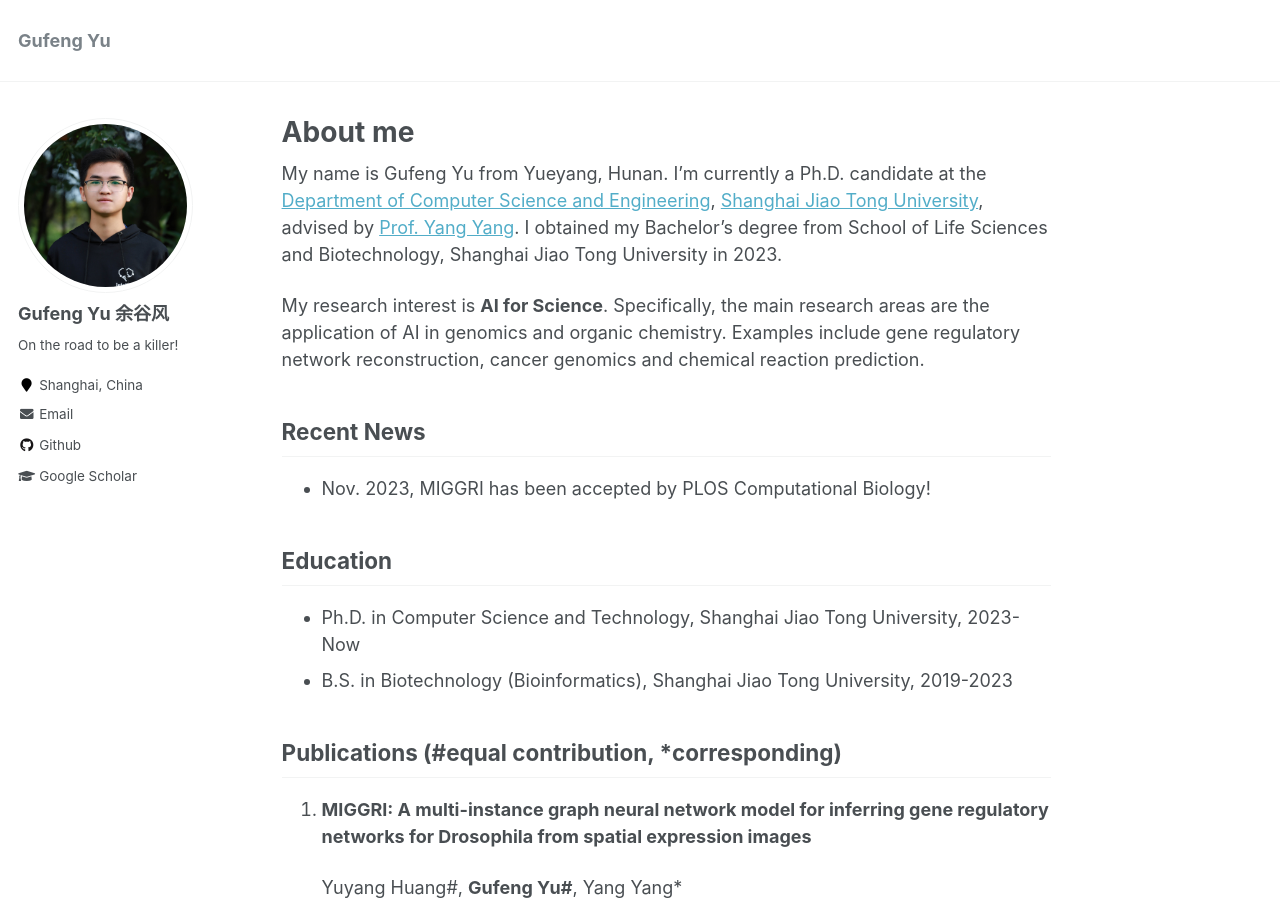
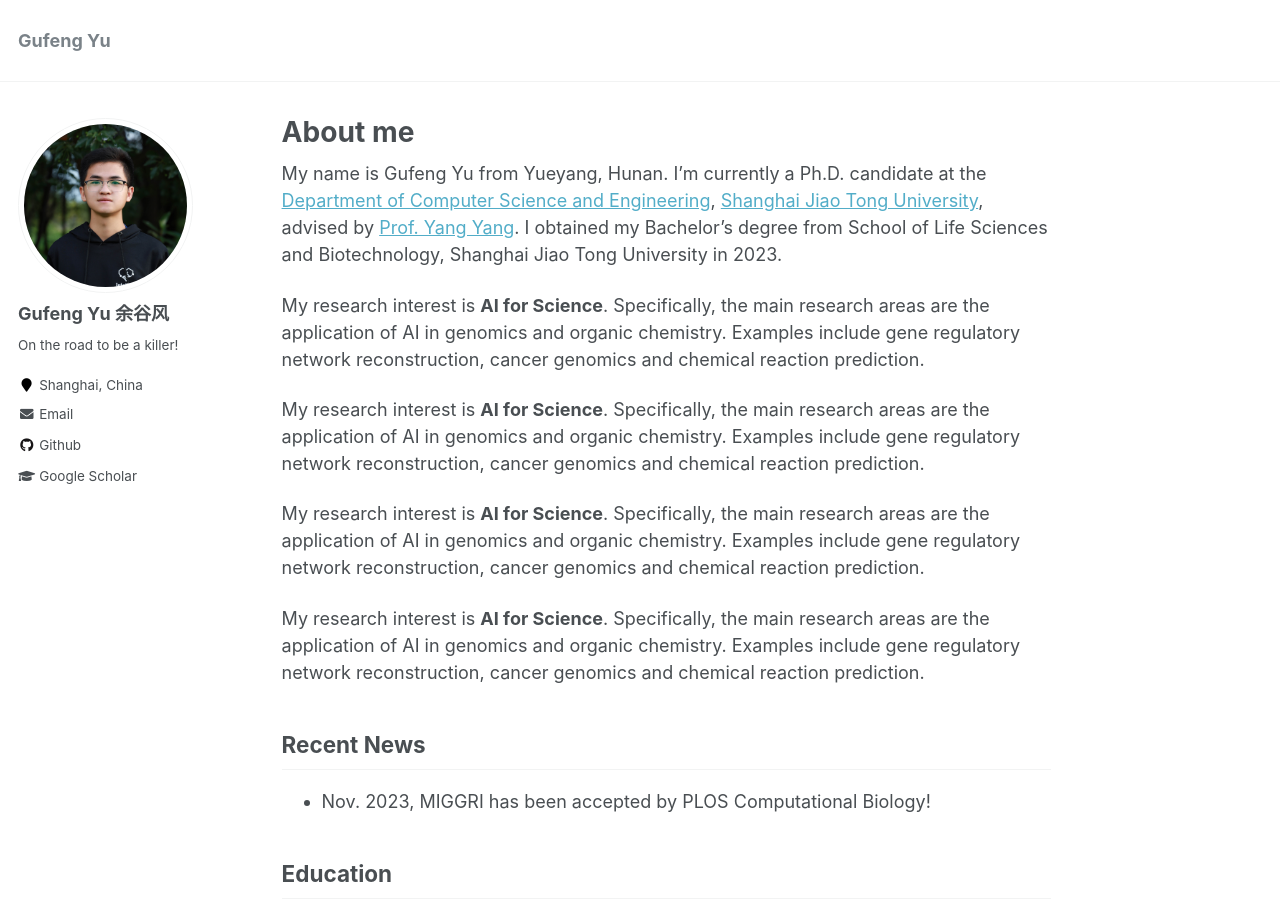
Before and after one commit to GufengYu520/gufengyu520.github.io, a Jekyll site: the page built from _pages/about.md, in a window 1280 px wide and 900 px high. Built offline with Jekyll 4.4.1, drawn with Linux system fonts in a browser that asks for light colours.

Commit message:
Update about.md

```diff
--- a/_pages/about.md
+++ b/_pages/about.md
@@ -9,6 +9,12 @@ redirect_from:
 ---
 
 My name is Gufeng Yu from Yueyang, Hunan. I'm currently a Ph.D. candidate at the [Department of Computer Science and Engineering](https://www.cs.sjtu.edu.cn/index.aspx), [Shanghai Jiao Tong University](https://www.sjtu.edu.cn/), advised by [Prof. Yang Yang](https://www.cs.sjtu.edu.cn/PeopleDetail.aspx?id=72). I obtained my Bachelor's degree from School of Life Sciences and Biotechnology, Shanghai Jiao Tong University in 2023.
+
+My research interest is **AI for Science**. Specifically, the main research areas are the application of AI in genomics and organic chemistry. Examples include gene regulatory network reconstruction, cancer genomics and chemical reaction prediction.
+
+My research interest is **AI for Science**. Specifically, the main research areas are the application of AI in genomics and organic chemistry. Examples include gene regulatory network reconstruction, cancer genomics and chemical reaction prediction.
+
+My research interest is **AI for Science**. Specifically, the main research areas are the application of AI in genomics and organic chemistry. Examples include gene regulatory network reconstruction, cancer genomics and chemical reaction prediction.
 
 My research interest is **AI for Science**. Specifically, the main research areas are the application of AI in genomics and organic chemistry. Examples include gene regulatory network reconstruction, cancer genomics and chemical reaction prediction.
 
```
